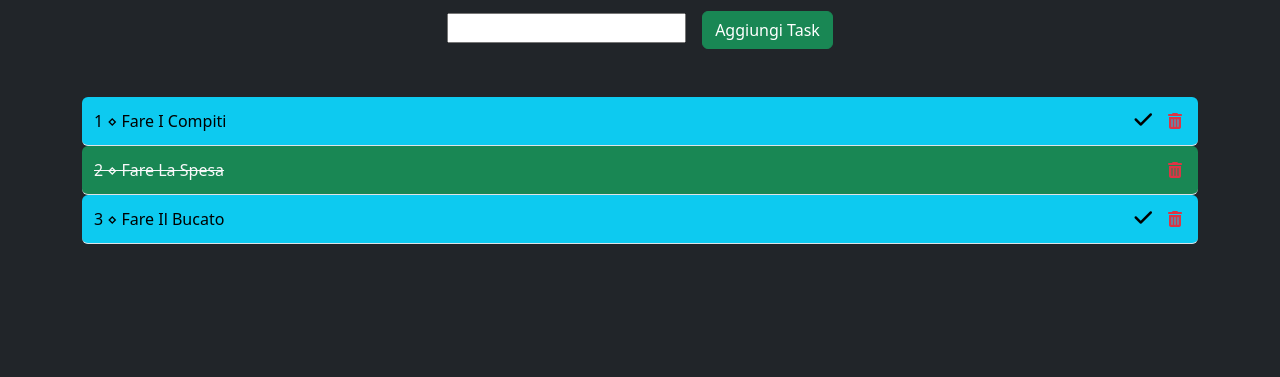
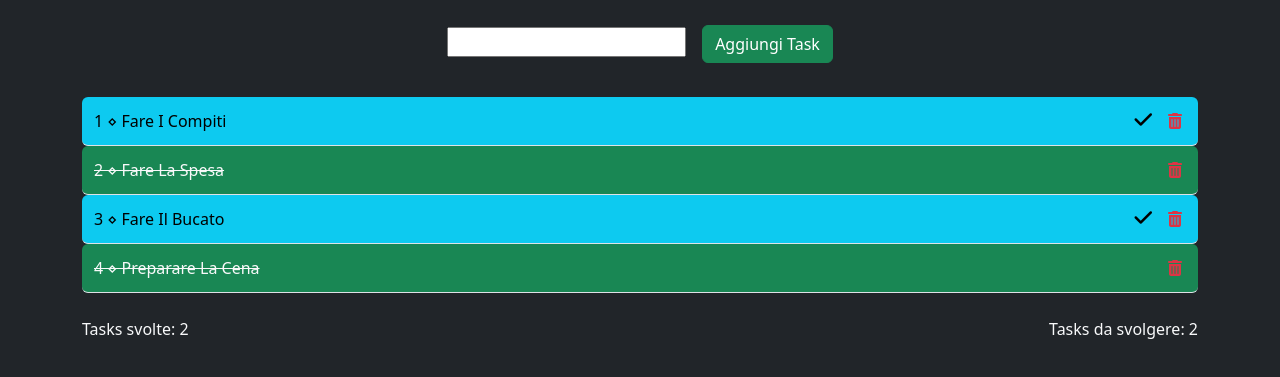
Before and after one commit to Luis-Mocha/vue-todolist, a plain HTML site: page index.html in a window 1280 px wide. Shown: the part 73-450 px from the top of the page. Drawn offline with nearby package versions, Linux system fonts and the light colour scheme.

Commit message:
aggiunto counter di tasks svolte e da aggiungere

```diff
--- a/assets/javascript/main.js
+++ b/assets/javascript/main.js
@@ -16,11 +16,22 @@ createApp({
                 {
                     text: 'Fare il bucato',
                     done: false
+                },
+                {
+                    text: 'Preparare la cena',
+                    done: true
                 }
             ],
             testoInput: '',
             error: false,
+            doneTasks: 0,
+            toDoTasks: 0,
         }
+    },
+
+    created() {
+        //cicli di vita dei componenti di applicazioni Vue. Vengono eseguite azioni al caricamento dei componenti
+        this.countTasks()
     },
 
     methods: {
@@ -46,7 +57,26 @@ createApp({
 
         checkTask(i) {
             this.todos[i].done = true
-        }
+        },
+
+        countTasks() {
+            this.doneTasks = 0
+            this.toDoTasks = 0
+
+            for (const key in this.todos) {
+
+                if (this.todos[key].done === true) {
+
+                    this.doneTasks++
+                }
+
+                if (this.todos[key].done === false) {
+                    this.toDoTasks++
+                }
+
+                console.log(this.todos[key].done)
+            }
+        },
 
     }
 }).mount('#app')
--- a/index.html
+++ b/index.html
@@ -25,7 +25,7 @@
 
             <!-- sezione input -->
             <div class="text-center m-3">
-                <input type="text" v-model="testoInput" @KeyUp.enter="creaTodo">
+                <input type="text" class="my-3" v-model="testoInput" @KeyUp.enter="creaTodo">
                 <button @click="creaTodo" class="btn btn-success ms-3 m-0">Aggiungi Task</button>
                 <p v-if=" error " class="alert alert-danger my-3">
                     La task deve contenere tra i 5 e i 20 caratteri. Caratteri attuali: {{testoInput.length}}
@@ -33,12 +33,12 @@
             </div>
 
             <!-- sezione tasks -->
-            <div class="my-5">
+            <div class="my-4">
                 <div v-for="(elem, index) in todos" :key="index" class="rounded text-light p-2 border-bottom d-flex justify-content-between align-items-center"  :class="(elem.done ===  true ) ? 'bg-success' : 'bg-info text-black' ">
                     <p class="m-1 text-capitalize" :class=" (elem.done ===  true ) ? 'text-decoration-line-through' : '' ">{{index + 1}} ⋄ {{elem.text}}</p>
                     <div>
-                        <i v-if="elem.done === false " role="button" class="fa-solid fa-check fs-5 mx-2" @click="checkTask(index)"></i>
-                        <i  role="button" class="fa-solid fa-trash-can text-danger mx-2" @click="cancelTask(index)"></i>
+                        <i v-if="elem.done === false " role="button" class="fa-solid fa-check fs-5 mx-2" @click="checkTask(index) ; countTasks()"></i>
+                        <i  role="button" class="fa-solid fa-trash-can text-danger mx-2" @click="cancelTask(index) ; countTasks()"></i>
                     </div>
 
                 </div>
@@ -47,6 +47,12 @@
                 <div v-if="todos.length == 0" class="rounded p-2 border-bottom d-flex justify-content-between align-items-center" :class=" (index % 2 == 0) ? 'bg-primary' : 'bg-white'">
                     <p class="m-1">Non hai niente da fare 😘</p>
                 </div>
+            </div>
+
+            <!-- sezione counter -->
+            <div class="d-flex justify-content-between">
+                <p class="text-light">Tasks svolte: {{doneTasks}}</p>
+                <p class="text-light">Tasks da svolgere: {{toDoTasks}}</p>
             </div>
         </div>
 
```
